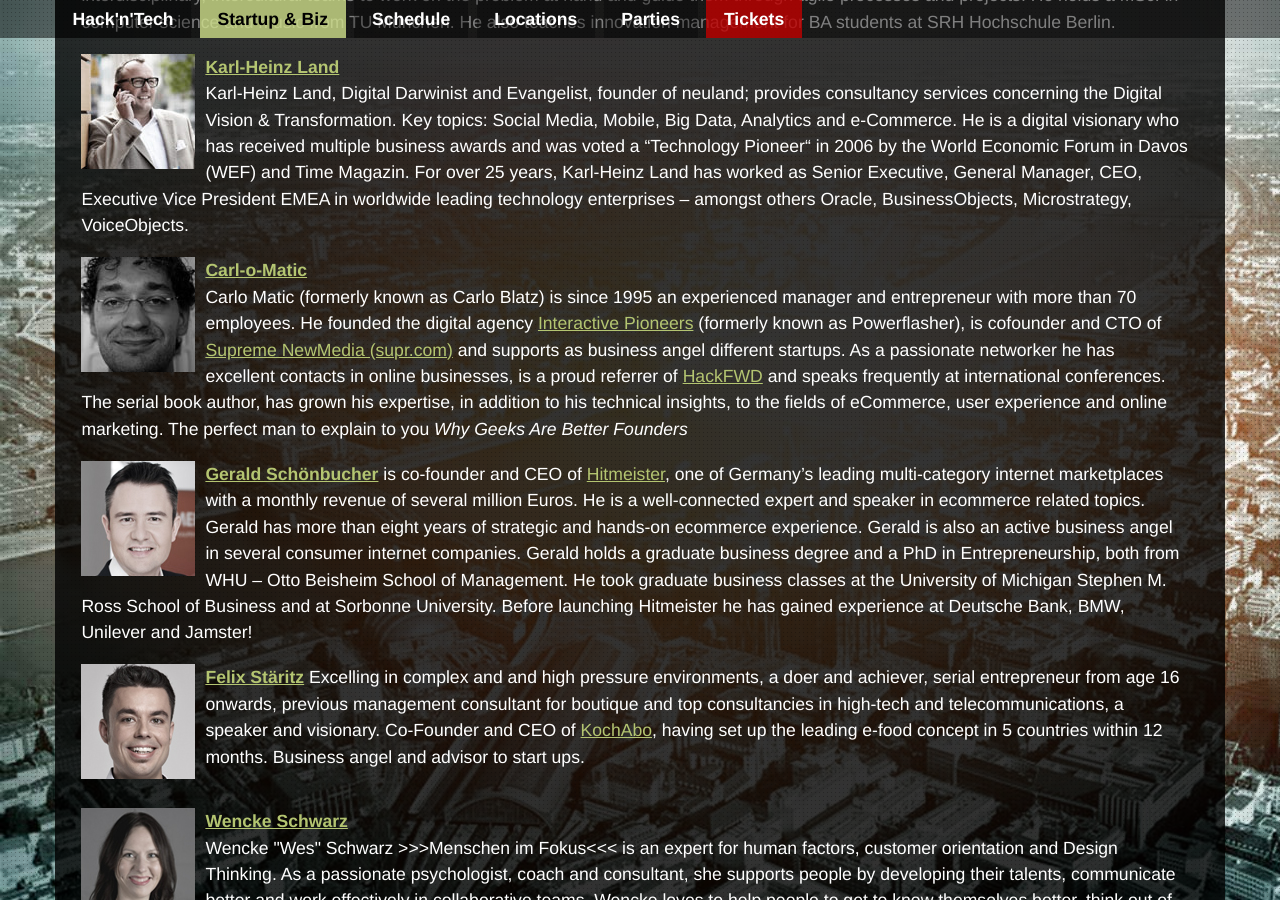
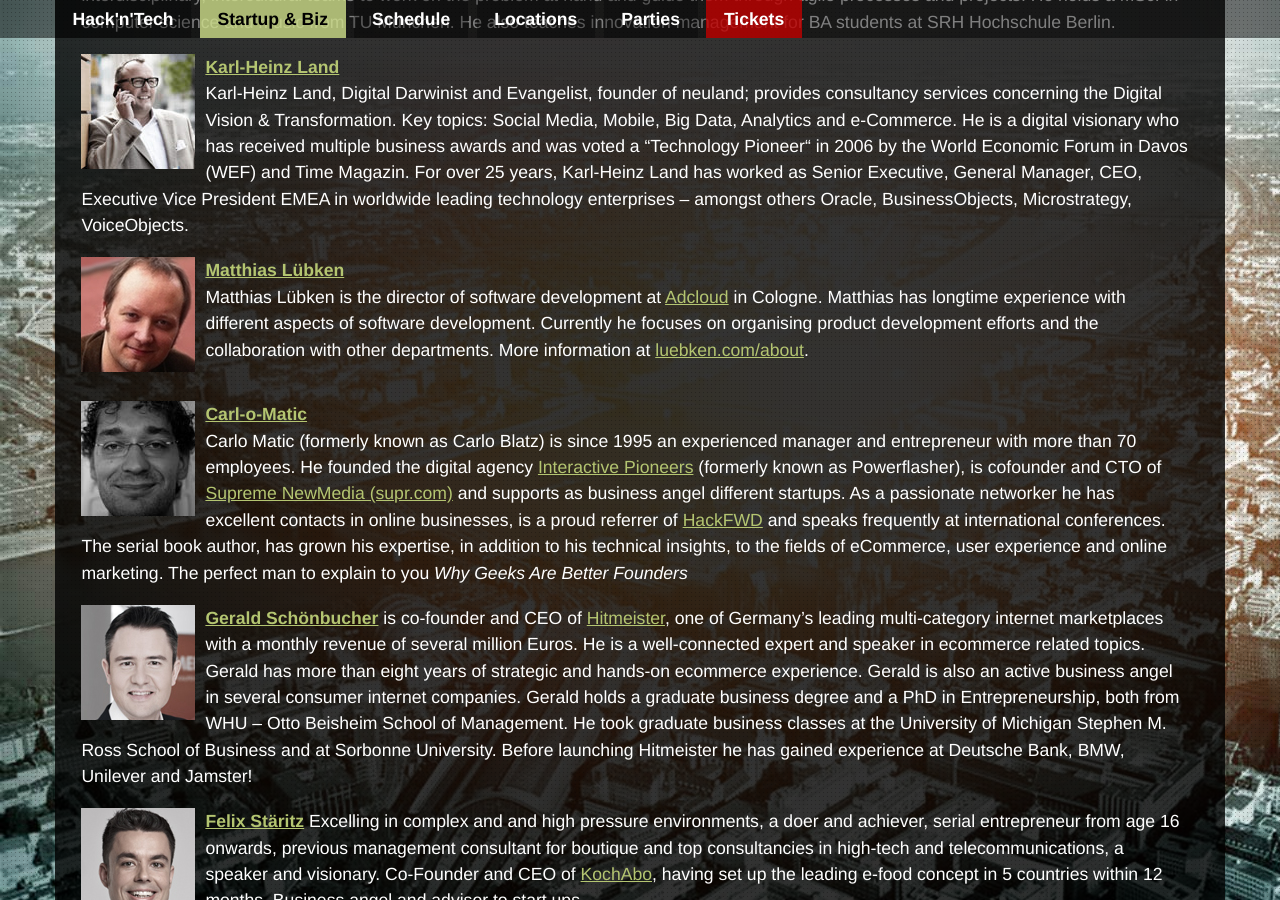
Before and after one commit to InteractiveCologne/interactivecologne.github.com, a Jekyll site: the page built from startup.html, in a window 1280 px wide and 900 px high, scrolled down 1691 px. Built offline with Jekyll 4.4.1, drawn with Linux system fonts in a browser that asks for light colours; nearby versions of some CDN libraries.

Commit message:
added matthias lübken

```diff
--- a/startup.html
+++ b/startup.html
@@ -55,6 +55,11 @@
 				<p class="speaker">
 					<img class="speaker" src="assets/images/speaker/karl-heinz-land.jpg" alt="Karl-Heinz Land"/><a href="#karl-heinz-land" name="karl-heinz-land"><strong>Karl-Heinz Land</strong></a><br/>Karl-Heinz Land, Digital Darwinist and Evangelist, founder of neuland; provides consultancy services concerning the Digital Vision & Transformation. Key topics: Social Media, Mobile, Big Data, Analytics and e-Commerce. He is a digital visionary who has received multiple business awards and was voted a “Technology Pioneer“ in 2006 by the World Economic Forum in Davos (WEF) and Time Magazin. For over 25 years, Karl-Heinz Land has worked as Senior Executive, General Manager, CEO, Executive Vice President EMEA in worldwide leading technology enterprises – amongst others Oracle, BusinessObjects, Microstrategy, VoiceObjects.
 				</p>
+
+				<p class="speaker">
+					<img class="speaker" src="assets/images/speaker/matthias-luebken.jpg" alt="Matthias Lübken"/><a href="#matthias-luebken" name="matthias-luebken"><strong>Matthias Lübken</strong></a><br/>Matthias Lübken is the director of software development at <a href="http://adcloud.com">Adcloud</a> in Cologne. Matthias has longtime experience with different aspects of software development. Currently he focuses on organising product development efforts and the collaboration with other departments. More information at <a href="http://luebken.com/about">luebken.com/about</a>.
+				</p>
+
 				<p class="speaker">
 					<img class="speaker" src="assets/images/speaker/carl-o-matic.jpg" alt="Carl-o-Matic"/><a href="#carl-o-matic" name="carl-o-matic"><strong>Carl-o-Matic</strong></a><br/>Carlo Matic (formerly known as Carlo Blatz) is since 1995 an experienced manager and entrepreneur with more than 70 employees. He founded the digital agency <a href="http://www.interactive-pioneers.de/">Interactive Pioneers</a> (formerly known as Powerflasher), is cofounder and CTO of <a href="http://supr.com">Supreme NewMedia (supr.com)</a> and supports as business angel different startups. As a passionate networker he has excellent contacts in online businesses, is a proud referrer of <a href="http://hackfwd.com">HackFWD</a> and speaks frequently at international conferences. The serial book author, has grown his expertise, in addition to his technical insights, to the fields of eCommerce, user experience and online marketing. The perfect man to explain to you <em>Why Geeks Are Better Founders</em>
 				</p>
```
Also changed, not shown: assets/images/speaker/matthias-luebken.jpg (added).
